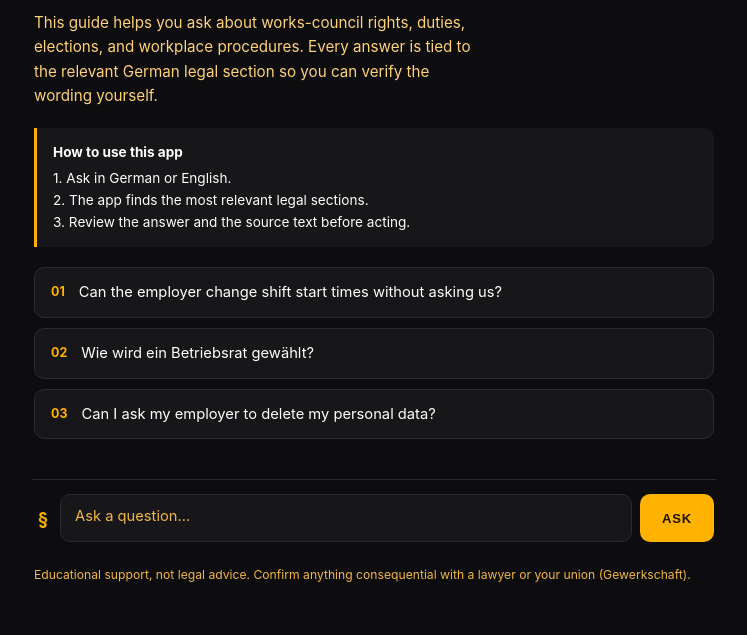
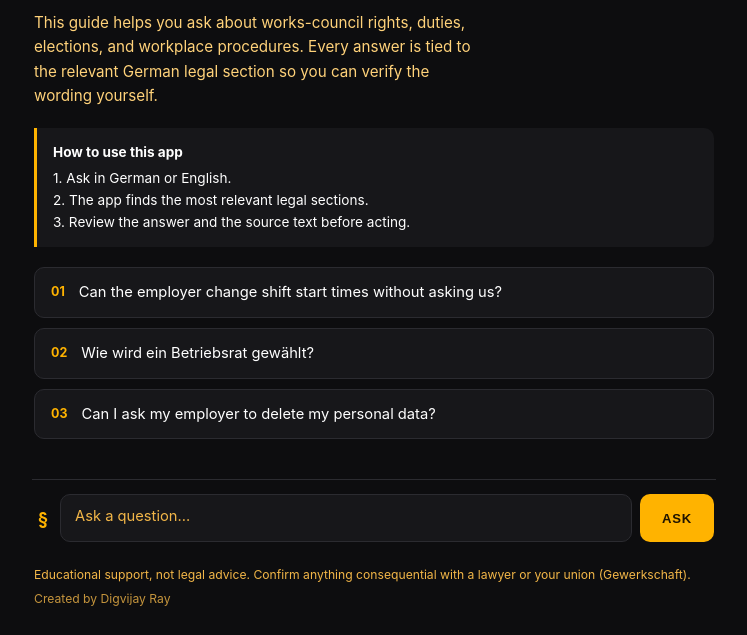
Before and after one commit to digs84/WorkerCouncil, a website: page app/static/index.html in a window 1280 px wide. Shown: the part 358-993 px from the top of the page, without its empty margins (266-1013 px from the left). Before the commit the page ends 968 px from the top, so only its background shows below. Drawn offline with Linux system fonts and the light colour scheme; no server answers.

Commit message:
Add creator credit to the app footer and README
Co-Authored-By: Claude Sonnet 5 <noreply@anthropic.com>

```diff
--- a/app/static/index.html
+++ b/app/static/index.html
@@ -395,6 +395,7 @@
     color: var(--muted-2);
     line-height: 1.5;
   }
+  footer .credit { margin-top: 6px; opacity: 0.8; }
 
   .install-banner {
     display: none;
@@ -509,6 +510,7 @@
   <footer>
     Educational support, not legal advice. Confirm anything consequential
     with a lawyer or your union (Gewerkschaft).
+    <div class="credit">Created by Digvijay Ray</div>
   </footer>
 </div>
 
```
Also changed, not shown: public/index.html (+2 -0 lines), public/static/index.html (+2 -0 lines), README.md.
